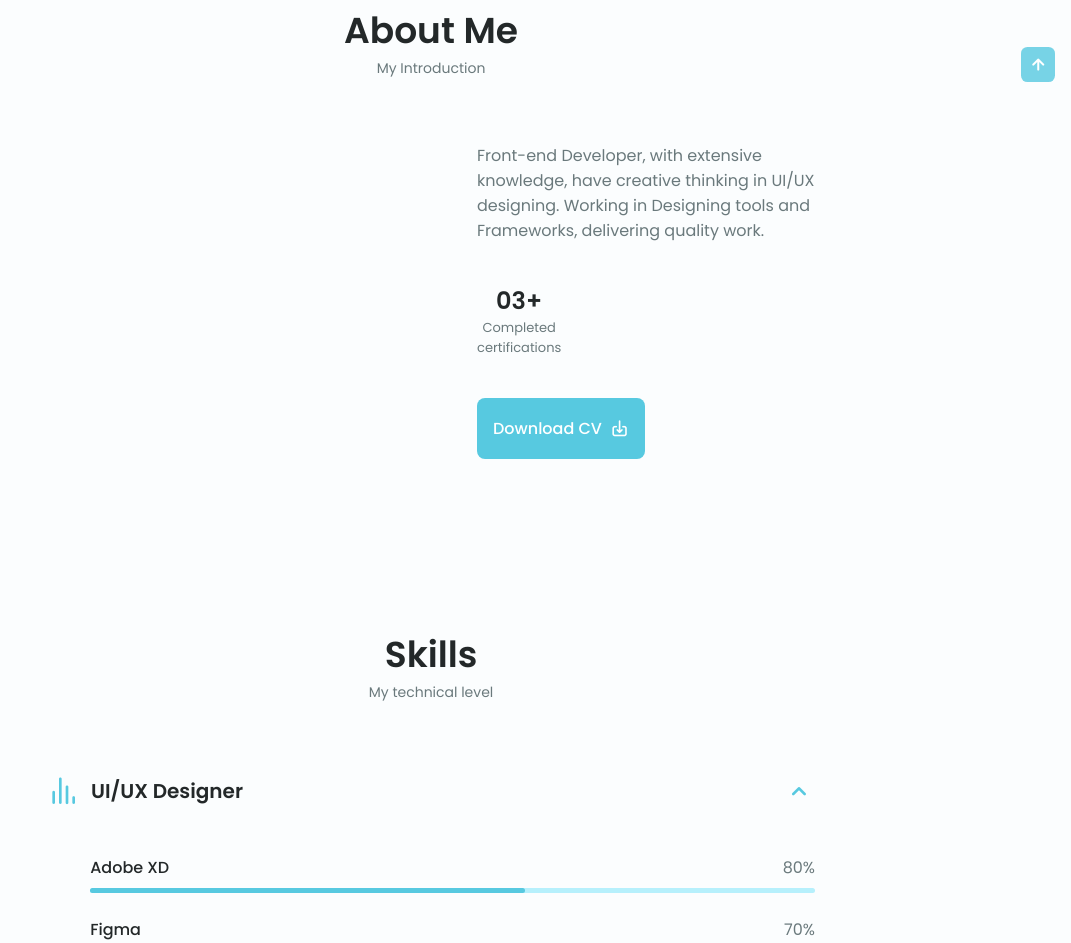
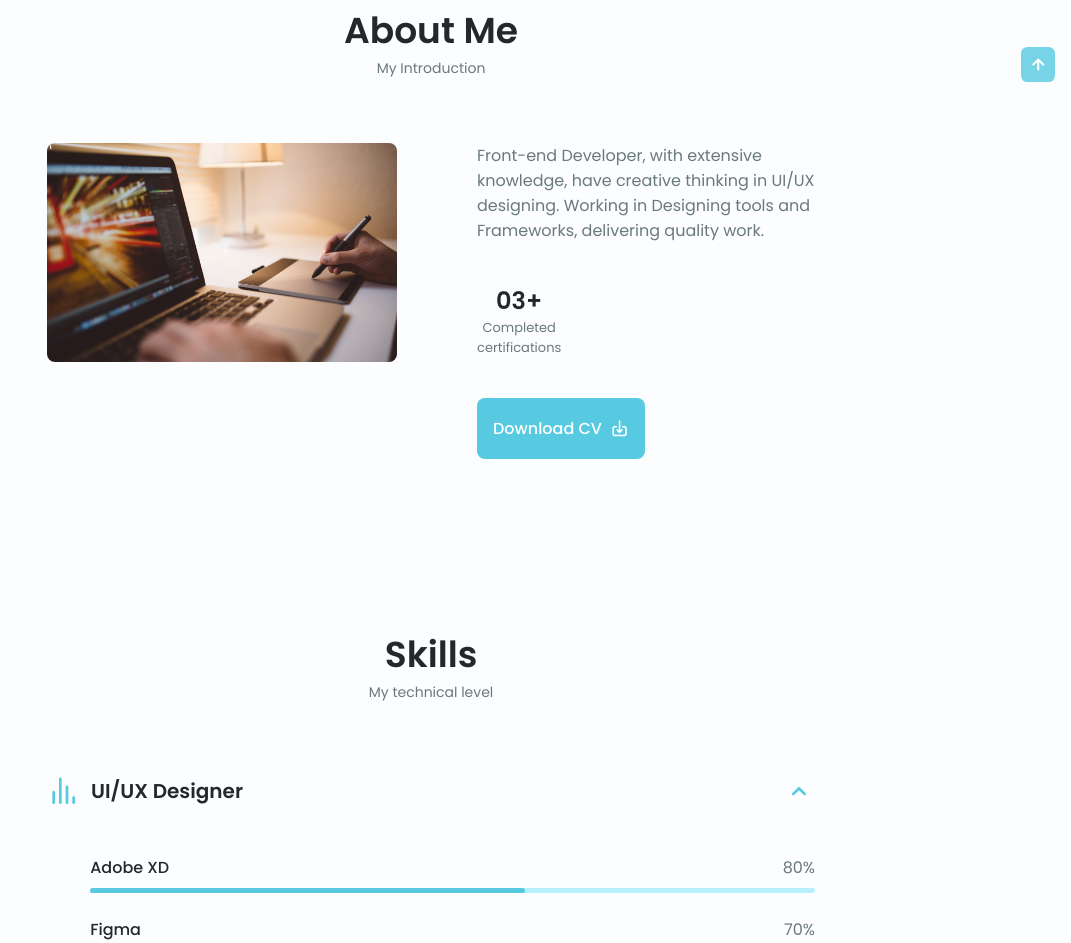
Before and after one commit to AmeerSulthanR/Personal_portfolio, a plain HTML site: page index.html in a window 1280 px wide. Shown: the part 878-1821 px from the top of the page, without its empty margins (209-1280 px from the left). Drawn offline with nearby package versions, Linux system fonts and the light colour scheme.

Commit message:
Update index.html

```diff
--- a/index.html
+++ b/index.html
@@ -129,7 +129,7 @@
                 <span class="section__subtitle">My Introduction</span>
 
                 <div class="about__container container grid">
-                    <img src="images/about.jpg" alt="" class="about__img">
+                    <img src="about.jpg" alt="" class="about__img">
                     <div class="about__data">
                         <p class="about__description">
                             Front-end Developer, with extensive knowledge, have creative thinking in UI/UX designing.
```
